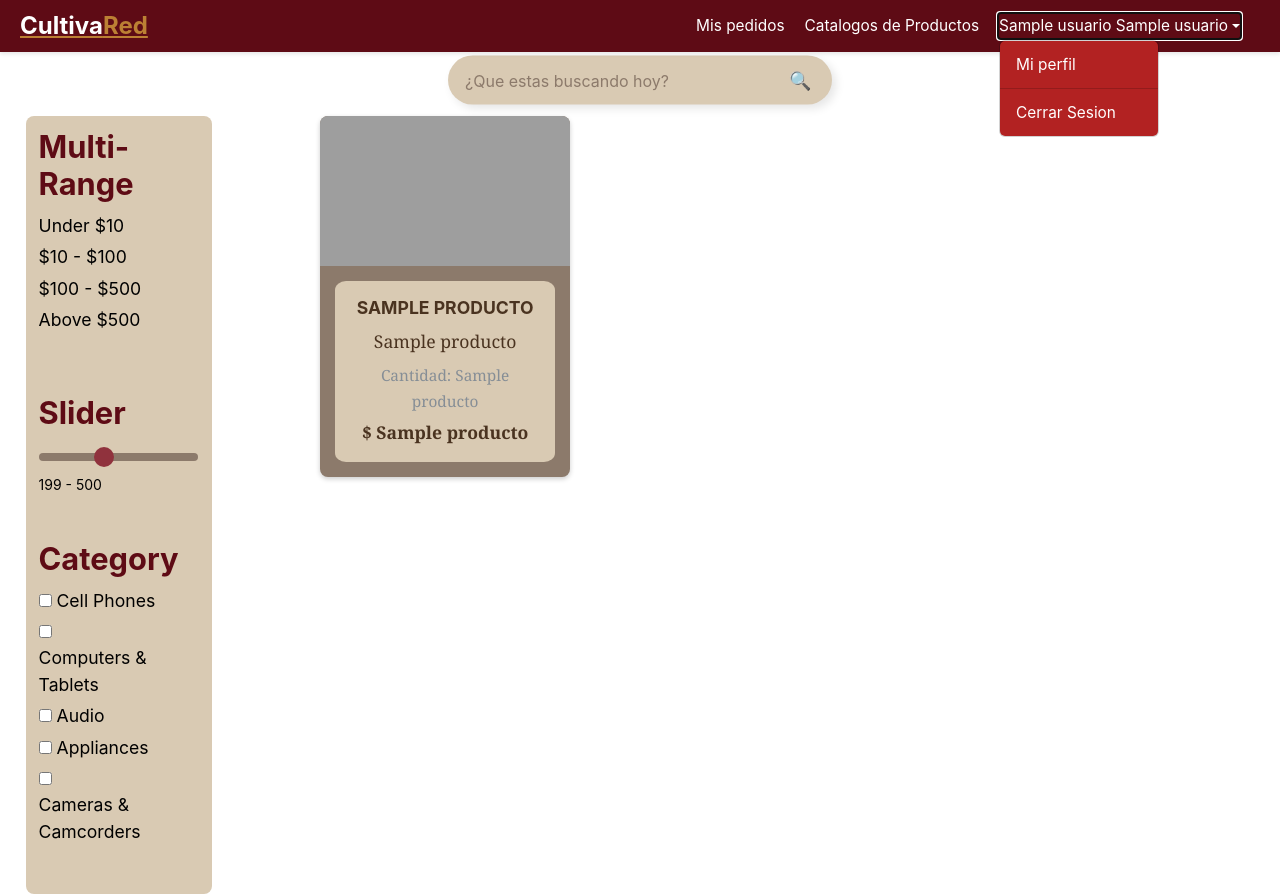
After one commit to LauraaCa/CultivaRed, a Flask app: page /COMPRADOR/ in a window 1280 px wide, after a click that opens the changed part. The commit adds this page. Run offline with Flask 3, Linux system fonts and the light colour scheme; the visitor is signed in with stand-in values (Sample User, id 1); tables that the repository leaves empty hold one stand-in row (values such as "Sample post"); a database or web service that is not in the repository returns one stand-in record (values such as "Sample title"); some libraries are stand-ins or nearby versions; grey boxes are pictures that could not be loaded.

Commit message:
Vista home comprador
Se crea la seccion de filtros , se agrega la barra de busqueda aun no funcional y las tarjetas de los productos llamados desde la bd con posibles mejoras en el diseño.

```diff
--- a/src/routes/comprador.py
+++ b/src/routes/comprador.py
@@ -13,11 +13,14 @@ def comprador():
         cur.execute('SELECT * FROM usuarios WHERE email = %s', (session['email'],))
         user = cur.fetchone()
 
+        cur.execute('SELECT * FROM productos')
+        producto = cur.fetchall()
+
         cur.close()
         conn.close()
 
         if user:
-            return render_template('comprador/comprador.html', user=user)
+            return render_template('comprador/comprador.html', user=user, producto=producto)
         else:
             return """<script> alert("Usuario no encontrado."); window.location.href = "/CULTIVARED/login"; </script>"""
 
--- /dev/null
+++ b/src/static/css/compradorHome.css
@@ -0,0 +1,196 @@
+.search-container {
+    display: flex;
+    align-items: center;
+    background: #D9CAB3;
+    border-radius: 25px;
+    padding: 10px 15px;
+    width: 30%;
+    box-shadow: 4px 4px 10px rgba(0, 0, 0, 0.1);
+
+    /* Centramos la barra de búsqueda en la página */
+    position: absolute;
+    top: 10%;
+    left: 50%;
+    transform: translate(-50%, -50%);
+}
+
+.search-input::placeholder {
+    border: none;
+    outline: none;
+    background: transparent;
+    flex: 1;
+    font-size: 16px;
+    color: #8C7A6B;
+}
+
+.search-input {
+    border: none;
+    outline: none;
+    background: transparent;
+    flex: 1;
+    font-size: 16px;
+    color: #000000;
+}
+
+.search-button {
+    background: transparent;
+    border: none;
+    cursor: pointer;
+    font-size: 18px;
+    color: #666;
+}
+
+
+.container {
+    display: flex;
+    padding-top: 5%;
+    padding-left: 2%;
+    max-width: 100%;
+    margin: 0 auto; /* Centra el contenedor */
+  }
+
+  /* ========== FILTROS ========== */
+  .filters {
+    background: #D9CAB3;
+    border-radius: 8px;
+    width: 15%;
+    padding-right: 1px;
+  }
+
+  .filter-section {
+    padding: 7%;
+    margin-bottom: 20px;
+  }
+
+  .filter-section h3 {
+    color: #5E0B15;
+    margin-bottom: 10px;
+  }
+
+
+  .filter-section ul {
+    color: #000000;
+    list-style: none;
+    padding-left: 0;
+  }
+
+  .filter-section ul li {
+    margin-bottom: 5px;
+  }
+
+
+  /* Opcional: estilo para enlaces de rango */
+  .filter-section ul li a {
+    color: #000000;
+    text-decoration: none;
+  }
+  .filter-section ul li a:hover {
+    color: #5E0B15;
+    text-decoration: underline;
+  }
+
+  /* Slider */
+  .slider-value {
+    margin-top: 5px;
+    font-size: 14px;
+    color: #000000;
+  }
+
+  input[type="range"] {
+    -webkit-appearance: none;
+    width: 100%;
+    height: 8px;
+    background: #8C7A6B; /* Color de fondo de la barra sin llenar */
+    border-radius: 5px;
+    outline: none;
+  }
+
+  /* Estilo para el pulgar en navegadores WebKit */
+input[type="range"]::-webkit-slider-thumb {
+    -webkit-appearance: none;
+    width: 20px;
+    height: 20px;
+    background: #90323D; /* Color del pulgar */
+    border-radius: 50%;
+    cursor: pointer;
+    margin-top: 0px; /* Ajusta para centrar el pulgar en la barra */
+  }
+
+  input[type="range"]::-webkit-slider-thumb:hover {
+    -webkit-appearance: none;
+    width: 20px;
+    height: 20px;
+    background: #5E0B15; /* Color del pulgar */
+    border-radius: 50%;
+    cursor: pointer;
+    margin-top: 0px; /* Ajusta para centrar el pulgar en la barra */
+  }
+
+/* Estilos generales para el contenedor de tarjetas */
+.product-cards-container {
+  margin-left: 2%; /* Espacio desde otros elementos si lo deseas */
+}
+
+/* Tarjeta de producto */
+.card.h-100 {
+  background-color: #8C7A6B;  /* Fondo marrón claro */
+  border: none;
+  border-radius: 8px;
+  box-shadow: 0 2px 5px rgba(0,0,0,0.2);
+  overflow: hidden;
+  display: flex;
+  flex-direction: column;
+  width: 250px;
+}
+
+/* Imagen de la tarjeta */
+.card-img-top {
+  height: 150px;
+  width: 100%;
+  object-fit: cover;
+  background-color: none;
+}
+
+/* Cuerpo de la tarjeta */
+.card-body {
+  height: 10%;
+  background-color: #D9CAB3;  /* Fondo claro */
+  text-align: center;
+  padding: 16px;
+  flex: 1;
+  display: flex;
+  flex-direction: column;
+  justify-content: center;
+  border-radius: 5%;
+  margin: 6%;
+}
+
+/* Título del producto */
+.card-title {
+  color: #4a3320;  /* Marrón oscuro */
+  text-transform: uppercase;
+  margin-bottom: 10px;
+  font-size: 1.1rem;
+}
+
+/* Texto de descripción, cantidad y precio */
+.card-text {
+  color: #4a3320;
+  margin-bottom: 6px;
+}
+
+/* Precio en negrita */
+.font-weight-bold {
+  font-weight: bold;
+  color: #4a3320;
+}
+
+.row {
+  margin-left: 0%;
+  margin-right: 0%;
+}
+
+.row > div {
+  padding-left: 0%;
+  padding-right: 0%;
+}
--- a/src/static/css/inicio.css
+++ b/src/static/css/inicio.css
@@ -7,7 +7,7 @@ body {
 }
 /* Estilos para la barra de navegación */
 .navbar {
-    background-color: #660b0b; /* Rojo oscuro */
+    background-color: #5E0B15; /* Rojo oscuro */
     padding: 10px 20px;
     box-shadow: 0 2px 4px rgba(0, 0, 0, 0.1);
 }
@@ -22,7 +22,7 @@ body {
 .navbar .logo {
     font-size: 24px;
     font-weight: bold;
-    color: #ffcc80; /* Amarillo dorado */
+    color: #BC8034; /* Amarillo dorado */
 }
 
 .navbar .li {
@@ -49,7 +49,7 @@ body {
 }
 
 .navbar .nav-links a:hover {
-    color: #ffcc80; /* Naranja */
+    color: #BC8034; /* Naranja */
 }
 
 .navbar .dropdown-menu {
--- /dev/null
+++ b/src/templates/comprador/baseComprador.html
@@ -0,0 +1,39 @@
+<!DOCTYPE html>
+<html lang="es">
+<head>
+    <meta charset="UTF-8">
+    <meta name="viewport" content="width=device-width, initial-scale=1.0">
+    <title>CULTIVARED</title>
+
+    <link rel="icon" href="{{ url_for('static', filename='img/logoo.png') }}">
+    <link href="https://cdn.jsdelivr.net/npm/bootstrap@5.0.2/dist/css/bootstrap.min.css" rel="stylesheet">
+    <script src="https://cdn.jsdelivr.net/npm/sweetalert2@11"></script>
+    <link rel="stylesheet" href="{{ url_for('static', filename='css/inicio.css') }}">
+
+    {% block customCSS %}
+    {% endblock %}
+</head>
+<body>
+    <nav class="navbar sticky-top">
+        <div class="container">
+            <a href="/" class="logo" title="CultivaRed"><span class="li">Cultiva</span>Red</a>
+            <ul class="nav-links">
+                <li><a href="#" title="Mis pedidos">Mis pedidos</a></li>
+                <li><a href="#" title="Catalogos de Productos">Catalogos de Productos</a></li>
+                <li class="nav-item dropdown">
+                    <a class="nav-link dropdown-toggle" data-bs-toggle="dropdown" href="#" role="button" aria-haspopup="true" aria-expanded="false" title="{{ user[1] }} {{ user[2]}}"> {{ user[1] }} {{ user[2]}}</a>
+                    <div class="dropdown-menu">
+                        <a class="dropdown-item" href="#" title="Mi perfil">Mi perfil</a>
+                        <div class="dropdown-divider"></div>
+                        <a class="dropdown-item" href="#" title="Cerrar Sesion">Cerrar Sesion</a>
+                    </div>
+                </li>
+            </ul>
+        </div>
+    </nav>
+
+    {% block body %}
+    {% endblock %}
+    <script src="https://cdn.jsdelivr.net/npm/bootstrap@5.0.2/dist/js/bootstrap.bundle.min.js"></script>
+</body>
+</html>
--- a/src/templates/comprador/comprador.html
+++ b/src/templates/comprador/comprador.html
@@ -1,36 +1,116 @@
 {% extends 'comprador/baseComprador.html' %}
+{% block body %}
 
-{% block body %}
-<link href="https://stackpath.bootstrapcdn.com/bootstrap/4.5.2/css/bootstrap.min.css" rel="stylesheet">
+<!DOCTYPE html>
+<html lang="es">
+<head>
+    <meta charset="UTF-8">
+    <meta name="viewport" content="width=device-width, initial-scale=1.0">
+    <title>Navbar</title>
+    <link rel="stylesheet" href="https://bootswatch.com/5/litera/bootstrap.min.css">
+    <script src="https://cdn.jsdelivr.net/npm/sweetalert2@11"></script>
+    <link rel="stylesheet" href="{{ url_for('static', filename='css/compradorHome.css') }}">
+</head>
+<body>
 
-<div class="container mt-5">
-  <div class="profile-card card">
-    <div class="card-body text-center">
-      <img title="Foto de perfil" src="https://via.placeholder.com/150" alt="Profile Picture" class="profile-picture mb-3">
-      <h3 title="{{user[2]}}" class="card-title">{{ user[2] }}</h3>
-      <h4 title="{{user[1]}}" class="card-title">{{ user[1] }}</h4>
-      <h5 title="{{user[0]}}" class="card-subtitle mb-2 text-muted">{{ user[0] }}</h5>
+<!-- Barra de busqueda -->
+<div class="search-container">
+  <input type="text" class="search-input" placeholder="¿Que estas buscando hoy?">
+  <button class="search-button">
+      🔍
+  </button>
+</div>
 
-      <div class="row">
-        <div class="col-sm-6">
-          <p title="Genero: {{user[3]}}"><strong>Genero:</strong> {{ user[3] }}</p>
-          <p title="Email: {{user[5]}}"><strong>Email:</strong> {{ user[5] }}</p>
+<div class="container">
+
+  <!-- Zona de Filtros -->
+  <div class="filters">
+    <!-- Multi-Range -->
+    <div class="filter-section">
+      <h3>Multi-Range</h3>
+      <ul>
+        <li><a href="#">Under $10</a></li>
+        <li><a href="#">$10 - $100</a></li>
+        <li><a href="#">$100 - $500</a></li>
+        <li><a href="#">Above $500</a></li>
+      </ul>
+    </div>
+
+    <!-- Slider -->
+    <div class="filter-section">
+      <h3>Slider</h3>
+      <input type="range" min="0" max="500" value="199" id="priceRange" />
+      <div class="slider-value">
+        <span id="rangeOutput">199</span> - 500
+      </div>
+    </div>
+
+    <!-- Categorías -->
+    <div class="filter-section">
+      <h3>Category</h3>
+      <ul>
+        <li>
+          <input type="checkbox" id="cat1" />
+          <label for="cat1">Cell Phones</label>
+        </li>
+        <li>
+          <input type="checkbox" id="cat2" />
+          <label for="cat2">Computers & Tablets</label>
+        </li>
+        <li>
+          <input type="checkbox" id="cat3" />
+          <label for="cat3">Audio</label>
+        </li>
+        <li>
+          <input type="checkbox" id="cat4" />
+          <label for="cat4">Appliances</label>
+        </li>
+        <li>
+          <input type="checkbox" id="cat5" />
+          <label for="cat5">Cameras & Camcorders</label>
+        </li>
+        <!-- Agrega más categorías según necesites -->
+      </ul>
+    </div>
+  </div>
+
+
+  <div class="product-cards-container">
+    <div class="row justify-content-center">
+      {% for p in producto %}
+        <div class="col-md-4 col-sm-6 mb-4">
+          <div class="card h-100">
+            {% if p[3] %}
+              <img src="{{ p[3] }}" class="card-img-top" alt="Imagen de {{ p[1] }}">
+            {% else %}
+              <img src="https://via.placeholder.com/300x200?text=Sin+Imagen" class="card-img-top" alt="Sin imagen">
+            {% endif %}
+            <div class="card-body">
+              <h5 class="card-title">{{ p[1] }}</h5>
+              <p class="card-text">{{ p[2] }}</p>
+              <p class="card-text"><small class="text-muted">Cantidad: {{ p[4] }}</small></p>
+              <p class="card-text font-weight-bold">$ {{ p[5] }}</p>
+            </div>
+          </div>
         </div>
-        <div class="col-sm-6">
-          <p title="Teléfono: {{user[4]}}"><strong>Teléfono:</strong> {{ user[4] }}</p>
-          <p title="Rol: {{user[8]}}"><strong>Rol:</strong> {{ user[8] }}</p>
-        </div>
-      </div>
-      <div class="mt-3">
-        <a title="Boton para editar" href="/editar/{{ user[0] }}" class="btn btn-danger">Editar</a>
-      </div>
+      {% endfor %}
     </div>
   </div>
 </div>
 
-<!-- Bootstrap JS (opcional, solo si necesitas funcionalidades JS de Bootstrap) -->
-<script src="https://code.jquery.com/jquery-3.5.1.slim.min.js"></script>
-<script src="https://cdn.jsdelivr.net/npm/@popperjs/core@2.5.3/dist/umd/popper.min.js"></script>
-<script src="https://stackpath.bootstrapcdn.com/bootstrap/4.5.2/js/bootstrap.min.js"></script>
+
+<script>
+  // Ejemplo para mostrar el valor del slider en tiempo real
+  const priceRange = document.getElementById('priceRange');
+  const rangeOutput = document.getElementById('rangeOutput');
+
+  priceRange.addEventListener('input', () => {
+    rangeOutput.textContent = priceRange.value;
+  });
+</script>
+
+
+</body>
+</html>
 
 {% endblock %}
```
